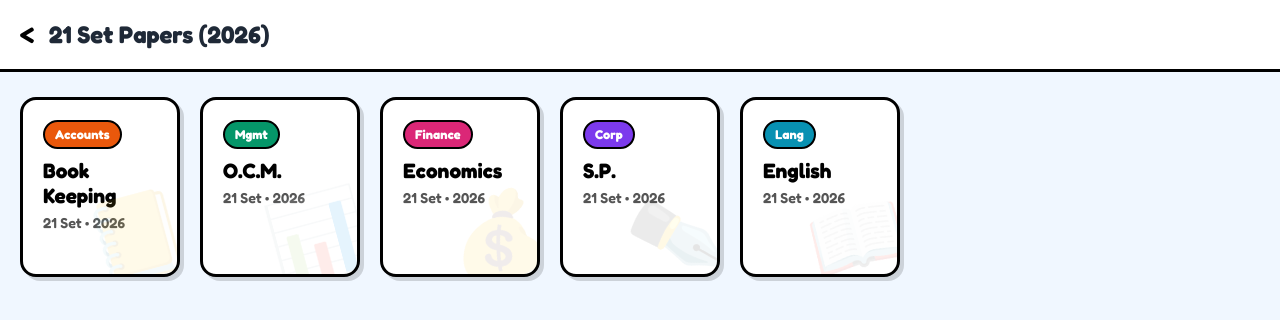
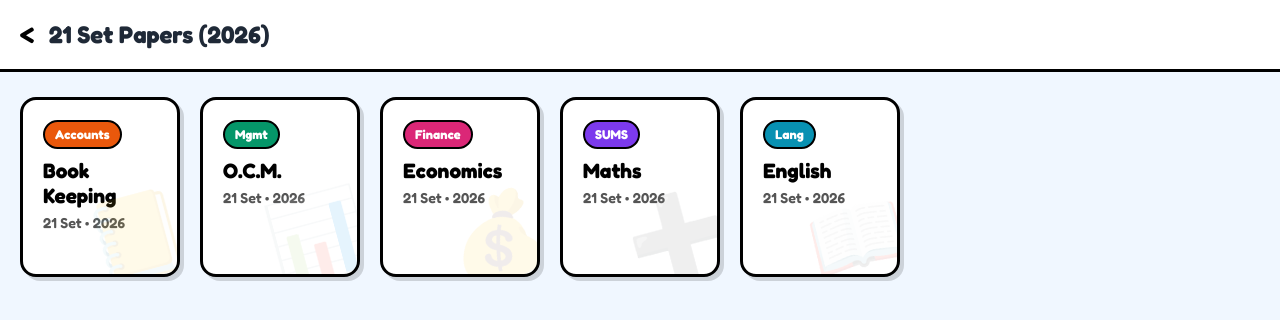
Before and after one commit to ZxTORUT/ieducationy, a plain HTML site: page 21-set-commerce-2026.html in a window 1280 px wide. Drawn offline with Linux system fonts and the light colour scheme.

Commit message:
Update 21-set-commerce-2026.html
added maths and remove sp

```diff
--- a/21-set-commerce-2026.html
+++ b/21-set-commerce-2026.html
@@ -133,13 +133,13 @@
             <div class="icon-overlay">💰</div>
         </a>
 
-        <a href="21-set-commerce-2026-sp.html" class="subject-card card-sp">
+        <a href="21-set-commerce-2026-maths.html" class="subject-card card-sp">
             <div>
-                <div class="card-badge">Corp</div>
-                <div class="sub-name">S.P.</div>
+                <div class="card-badge">SUMS</div>
+                <div class="sub-name">Maths</div>
                 <div class="sub-year">21 Set • 2026</div>
             </div>
-            <div class="icon-overlay">✒️</div>
+            <div class="icon-overlay">➕</div>
         </a>
 
         <a href="21-set-commerce-2026-eng.html" class="subject-card card-eng">
```
